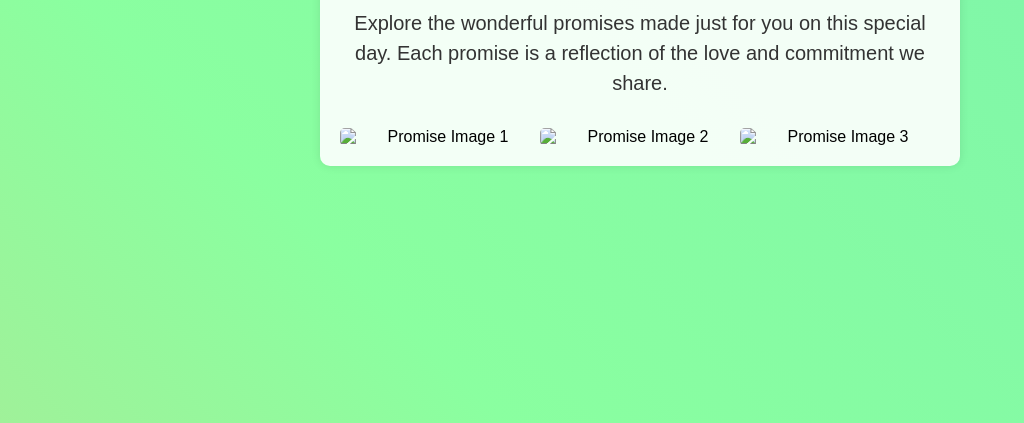
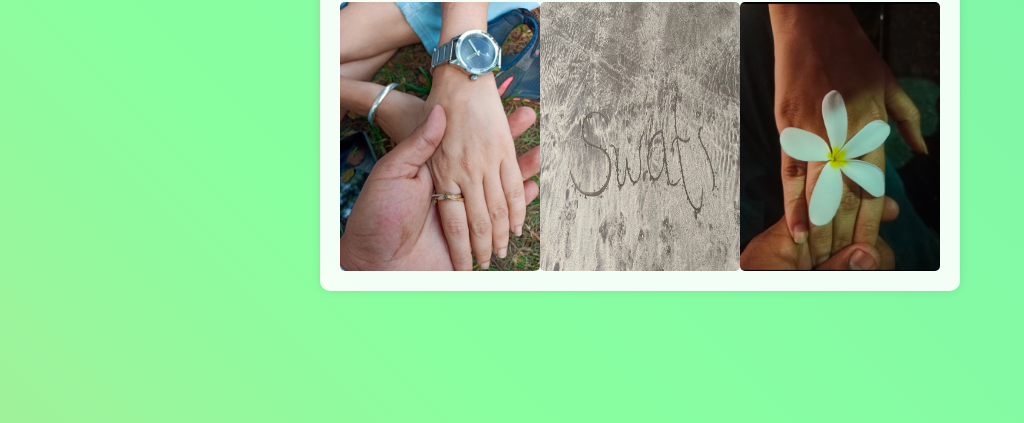
Before and after one commit to hollowman940/promiseday, a plain HTML site: page promises.html in a window 1280 px wide. Shown: the part 377-800 px from the top of the page, without its empty margins (0-1024 px from the left). Drawn offline with Linux system fonts and the light colour scheme.

Commit message:
Update promises.html

```diff
--- a/promises.html
+++ b/promises.html
@@ -78,9 +78,9 @@
     of the love and commitment we share.
   </p>
   <div class="image-container">
-    <img src="/image1.jpg" alt="Promise Image 1">
-    <img src="/image2.jpg" alt="Promise Image 2">
-    <img src="/image3.jpg" alt="Promise Image 3">
+    <img src="image/image1.jpg" alt="Promise Image 1">
+    <img src="image/image2.jpg" alt="Promise Image 2">
+    <img src="image/image3.jpg" alt="Promise Image 3">
     <!-- Add more images as needed -->
   </div>
 </div>
```
